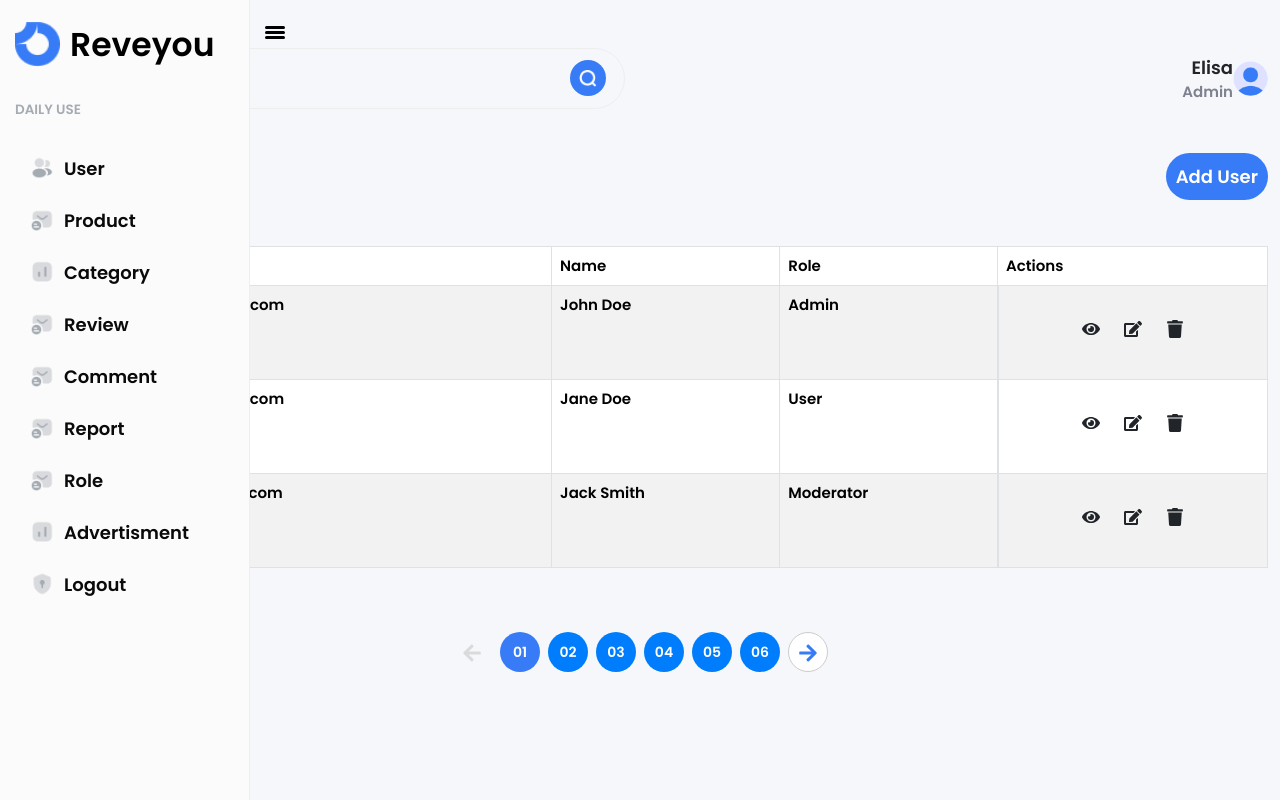
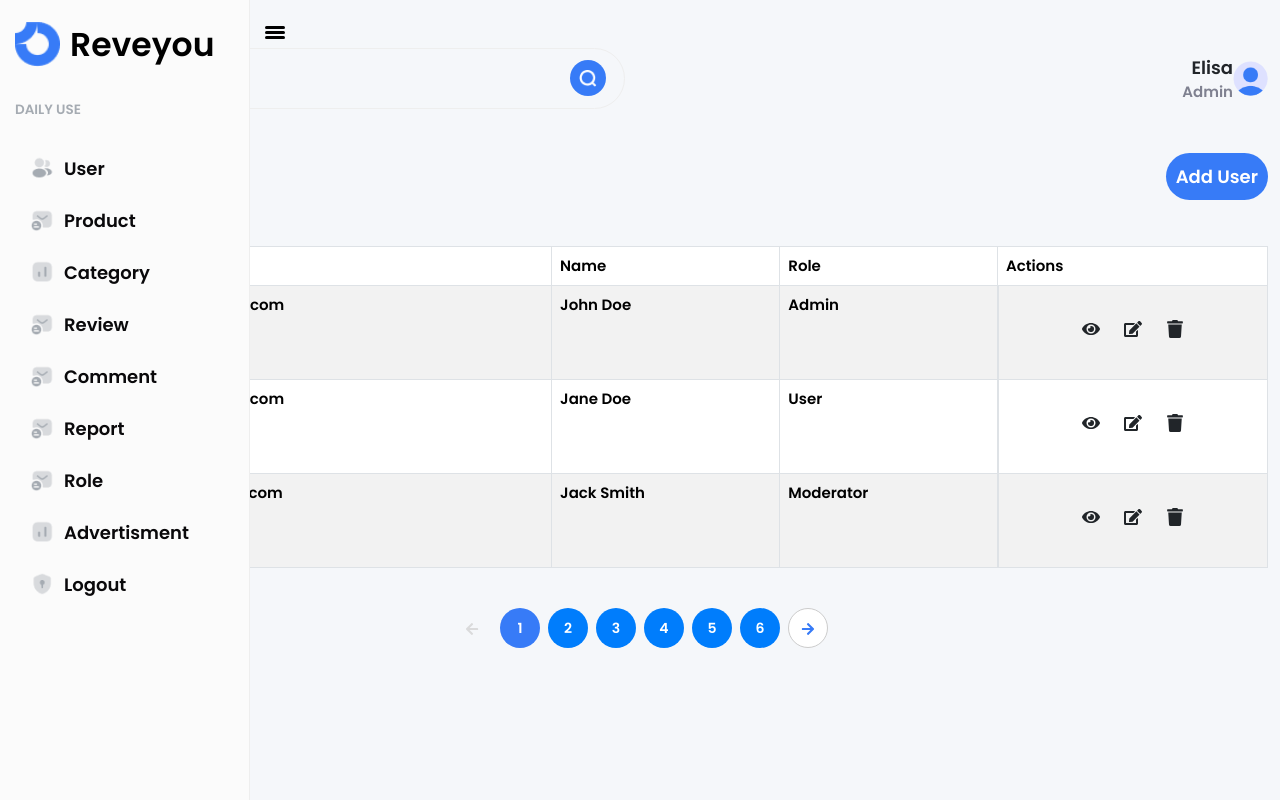
Before and after one commit to saraabdelrhman/wallet-market-master, a React (Create React App) app: page /admin/user in a window 1280 px wide. Built offline with nearby package versions, Linux system fonts and the light colour scheme; no server answers.

Commit message:
Update User.js

```diff
--- a/src/admin/User.js
+++ b/src/admin/User.js
@@ -168,24 +168,23 @@ const Users = () => {
         </div>
       </Row>
 
-     ]<Row className="d-flex justify-content-center my-4">
+      <Row className="d-flex justify-content-center my-4">
         <Button
           variant="link"
           onClick={() => setPage(page - 1)}
           disabled={page === 0}
           className="pagination-btn"
         >
-          <FaArrowLeft size={20} color={page === 0 ? '#ccc' : '#377BF7'} />
+          <FaArrowLeft size={14} color={page === 0 ? '#ccc' : '#377BF7'} />
         </Button>
 
-        {/* Render pagination buttons */}
         {[...Array(6).keys()].map((number) => (
           <Button
             key={number}
             className={`pagination-btn ${number === page ? 'active' : ''}`}
             onClick={() => setPage(number)}
           >
-            {`0${number + 1}`}
+            {number + 1} {/* This will display 1, 2, 3, etc. */}
           </Button>
         ))}
 
@@ -195,7 +194,7 @@ const Users = () => {
           disabled={page === 5}
           className="pagination-btn"
         >
-          <FaArrowRight size={20} color={page === 5 ? '#ccc' : '#377BF7'} />
+          <FaArrowRight size={14} color={page === 5 ? '#ccc' : '#377BF7'} />
         </Button>
       </Row>
     </Container>
```
